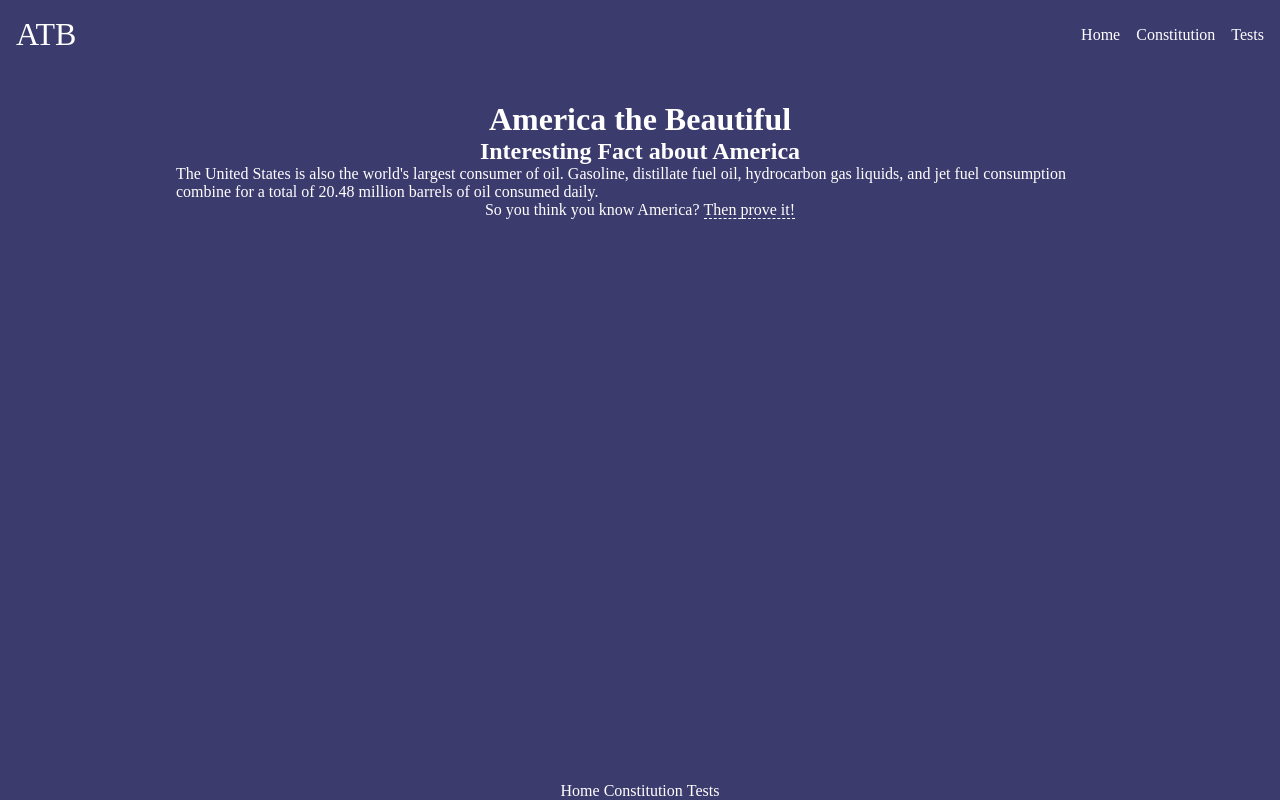
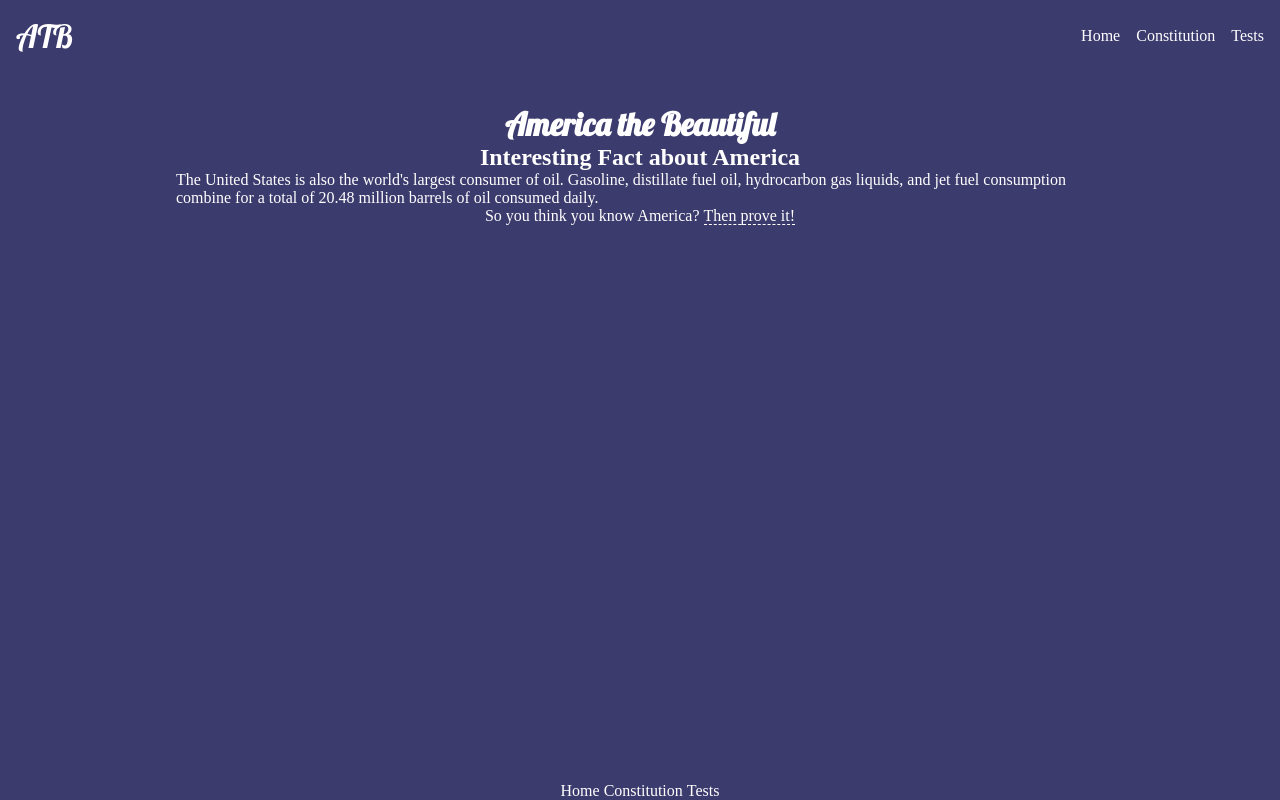
Before and after one commit to HHH-603/America-the-Beautiful, a Gatsby site: page / in a window 1280 px wide. Built offline with nearby package versions, Linux system fonts and the light colour scheme; Gatsby itself is replaced by a stand-in of ours.

Commit message:
Added new font family for link_navbar-header and h1 and h2.

```diff
--- a/package.json
+++ b/package.json
@@ -15,6 +15,7 @@
     "clean": "gatsby clean"
   },
   "dependencies": {
+    "@fontsource/lobster": "^4.2.2",
     "@mdx-js/mdx": "^1.6.22",
     "@mdx-js/react": "^1.6.22",
     "gatsby": "^3.2.1",
--- a/src/components/layout.jsx
+++ b/src/components/layout.jsx
@@ -2,6 +2,7 @@ import React from "react";
 import "../styles/main.scss";
 import Footer from "./footer";
 import Navigation from "./navigation";
+import "@fontsource/lobster";
 
 const Layout = (props) => {
   return (
--- a/src/styles/__base.scss
+++ b/src/styles/__base.scss
@@ -7,6 +7,10 @@ Button,
 Link,
 a {
   color: $base-font-color;
+}
+
+h1 {
+  font-family: "Lobster";
 }
 
 h1,
--- a/src/styles/__components.scss
+++ b/src/styles/__components.scss
@@ -48,6 +48,7 @@ $secondary-transition-and-effect: 200ms ease-in-out;
 
     &-header {
       text-decoration: none;
+      font-family: "Lobster";
       font-size: 2rem;
       color: $base-font-color;
       text-align: center;
```
Also changed, not shown: 1 other file.
